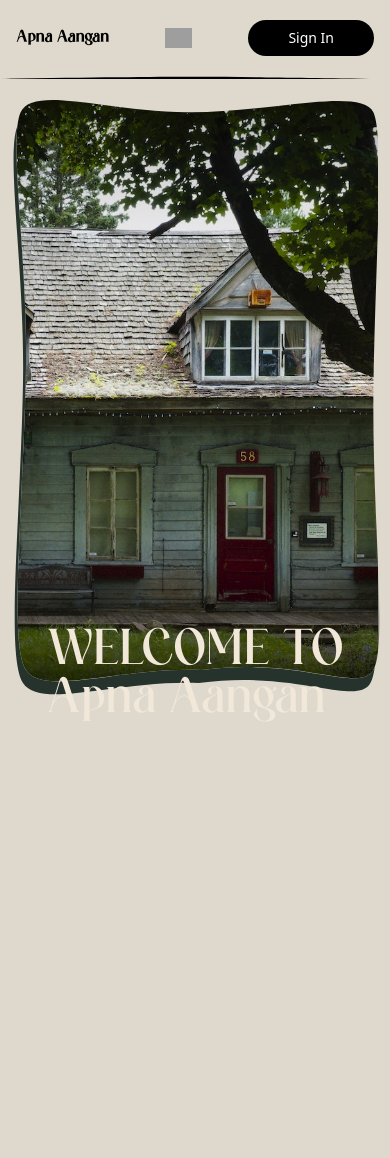
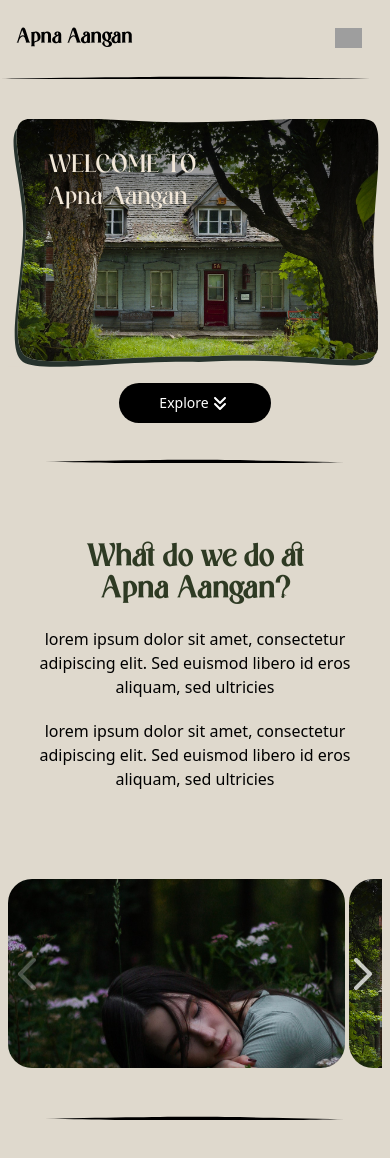
Before and after one commit to RAVANv2/Apna-Aangan, a React (Create React App) app in the folder Frontend/apna-aangan/: page / in a window 390 px wide. Before the commit the page ends 844 px from the top, so only its background shows below. Built offline with nearby package versions, Linux system fonts and the light colour scheme; grey boxes are pictures that could not be loaded.

Commit message:
Added the carousel and other content

```diff
--- a/Frontend/apna-aangan/src/components/Buttons.jsx
+++ b/Frontend/apna-aangan/src/components/Buttons.jsx
@@ -1,7 +1,7 @@
 export const BlackPillButton = ({ children, className, ...rest }) => {
   return (
     <button
-    className = {`lg:inline-block
+    className = {`lg:flex
       lg:ml-auto
       lg:mr-3
       py-2 px-10
--- a/Frontend/apna-aangan/src/components/FramedImage.jsx
+++ b/Frontend/apna-aangan/src/components/FramedImage.jsx
@@ -1,12 +1,13 @@
-const FramedImage = ({ src, alt, color, className, overlayB }) => {
+const FramedImage = ({ src, alt, color, className, overlayB, overlayT}) => {
   return (
     <div className={`framed-image ${className} relative`}>
       <img src={src} alt={alt} className="h-full w-full object-cover p-1" />
       {overlayB && <div className={`m-1 w-[99%] overlay absolute z-10 bottom-0 h-1/4 bg-gradient-to-t from-black/80 to-transparent`}></div>}
+      {overlayT && <div className={`m-1 w-[99%] overlay absolute z-10 top-0 h-3/5 bg-gradient-to-t to-black/50 from-transparent`}></div>}
       <img
         src={`images/frame-${color}.svg`}
         alt="frame"
-        className="absolute max-w-full max-h-full min-w-full min-h-full z-50 top-0 left-0"
+        className="absolute max-w-full max-h-full min-w-full min-h-full z-[11] top-0 left-0"
       />
     </div>
   );
--- a/Frontend/apna-aangan/src/navbar/Navbar.jsx
+++ b/Frontend/apna-aangan/src/navbar/Navbar.jsx
@@ -17,7 +17,7 @@
   return (
     <div>
       <nav className="navbar">
-        <div className="font-custom font-bold">Apna Aangan</div>
+        <div className="font-custom font-bold text-xl">Apna Aangan</div>
         <div className="lg:hidden">
           <button
             className="navbar-burger flex items-center p-3"
@@ -27,7 +27,7 @@
           </button>
         </div>
         <ul
-          className={`hidden absolute top-1/2 left-1/2 transform -translate-y-1/2 -translate-x-1/2 lg:flex lg:mx-auto lg:flex lg:items-center lg:w-auto lg:space-x-6 ${
+          className={`hidden absolute top-1/2 left-1/2 transform -translate-y-1/2 -translate-x-1/2 lg:flex lg:mx-auto lg:items-center lg:w-auto lg:space-x-6 ${
             menuOpen ? "" : "hidden"
           }`}
         >
@@ -38,7 +38,7 @@
           <Link>VOC's</Link>
           <Link>Contact Us</Link>
         </ul>
-        <a>
+        <a className="hidden lg:flex">
           <BlackPillButton>Sign In</BlackPillButton>
         </a>
       </nav>
@@ -49,7 +49,7 @@
         ></div>
         <nav className="fixed top-0 left-0 bottom-0 flex flex-col w-5/6 max-w-sm py-7 px-12 bg-theme-beige border-r overflow-y-auto">
           <div className="flex items-center mb-8">
-            <div className="mr-auto font-custom font-bold">Apna Aangan</div>
+            <div className="mr-auto font-custom font-bold text-xl">Apna Aangan</div>
             <button className="navbar-close" onClick={closeMenu}>
               <img src="./icons/close-icon.svg" alt="Close"></img>
             </button>
@@ -66,9 +66,6 @@
               <a>
                 <BlackPillButton>Sign In</BlackPillButton>
               </a>
-            <p className="my-4 text-xs text-center text-gray-400">
-              <span>Copyright © 2021</span>
-            </p>
           </div>
         </nav>
       </div>
--- /dev/null
+++ b/Frontend/apna-aangan/src/pages/home/CarouselSection.jsx
@@ -0,0 +1,137 @@
+import { useState, useRef, useEffect } from 'react';
+
+// Data
+import data from './carousel_data.json';
+
+const Carousel = () => {
+  const maxScrollWidth = useRef(0);
+  const [currentIndex, setCurrentIndex] = useState(0);
+  const carousel = useRef(null);
+
+  const movePrev = () => {
+    if (currentIndex > 0) {
+      setCurrentIndex((prevState) => prevState - 1);
+    }
+  };
+
+  const moveNext = () => {
+    if (
+      carousel.current !== null &&
+      carousel.current.offsetWidth * currentIndex <= maxScrollWidth.current
+    ) {
+      setCurrentIndex((prevState) => prevState + 1);
+    }
+  };
+
+  const isDisabled = (direction) => {
+    if (direction === 'prev') {
+      return currentIndex <= 0;
+    }
+
+    if (direction === 'next' && carousel.current !== null) {
+      return (
+        carousel.current.offsetWidth * currentIndex >= maxScrollWidth.current
+      );
+    }
+
+    return false;
+  };
+
+  useEffect(() => {
+    if (carousel !== null && carousel.current !== null) {
+      carousel.current.scrollLeft = carousel.current.offsetWidth * currentIndex;
+    }
+  }, [currentIndex]);
+
+  useEffect(() => {
+    maxScrollWidth.current = carousel.current
+      ? carousel.current.scrollWidth - carousel.current.offsetWidth
+      : 0;
+  }, []);
+
+  return (
+    <div className="carousel my-12 mx-auto">
+      <div className="relative overflow-hidden w-full mx-auto sm:w-[100%] md:w-[90%] lg:w-[80%]">
+        <div className="flex justify-between absolute top left w-full h-full">
+          <button
+            onClick={movePrev}
+            className="hover:bg-black/50 rounded-3xl text-white w-10 h-full text-center opacity-75 hover:opacity-100 disabled:opacity-25 disabled:cursor-not-allowed z-10 p-0 m-0 transition-all ease-in-out duration-300"
+            disabled={isDisabled('prev')}
+          >
+            <svg
+              xmlns="http://www.w3.org/2000/svg"
+              className="h-12 w-20 -ml-5"
+              fill="none"
+              viewBox="0 0 24 24"
+              stroke="currentColor"
+              strokeWidth={2}
+            >
+              <path
+                strokeLinecap="round"
+                strokeLinejoin="round"
+                d="M15 19l-7-7 7-7"
+              />
+            </svg>
+            <span className="sr-only">Prev</span>
+          </button>
+          <button
+            onClick={moveNext}
+            className="hover:bg-black/50 rounded-3xl text-white w-10 h-full text-center opacity-75 hover:opacity-100 disabled:opacity-25 disabled:cursor-not-allowed z-10 p-0 m-0 transition-all ease-in-out duration-300"
+            disabled={isDisabled('next')}
+          >
+            <svg
+              xmlns="http://www.w3.org/2000/svg"
+              className="h-12 w-20 -ml-5"
+              fill="none"
+              viewBox="0 0 24 24"
+              stroke="currentColor"
+              strokeWidth={2}
+            >
+              <path
+                strokeLinecap="round"
+                strokeLinejoin="round"
+                d="M9 5l7 7-7 7"
+              />
+            </svg>
+            <span className="sr-only">Next</span>
+          </button>
+        </div>
+        <div
+          ref={carousel}
+          className="carousel-container relative flex gap-1 overflow-hidden scroll-smooth snap-x snap-mandatory touch-pan-x z-0"
+        >
+          {data.resources.map((resource, index) => {
+            return (
+              <div
+                key={index}
+                className="carousel-item text-center relative min-w-[90%] h-auto snap-start"
+              >
+                <a
+                  href={resource.link}
+                  className="h-full w-full aspect-video block bg-origin-padding bg-left-top bg-cover bg-no-repeat z-0 rounded-3xl"
+                  style={{ backgroundImage: `url(${resource.imageUrl || ''})` }}
+                >
+                  <img
+                    src={resource.imageUrl || ''}
+                    alt={resource.title}
+                    className="w-full aspect-video hidden"
+                  />
+                </a>
+                <a
+                  href={resource.link}
+                  className="h-full w-full aspect-square block absolute top-0 left-0 transition-opacity duration-300 opacity-0 hover:opacity-100 bg-black/40 z-10 rounded-3xl"
+                >
+                  <h3 className="text-white py-6 px-3 mx-auto text-xl">
+                    {resource.title}
+                  </h3>
+                </a>
+              </div>
+            );
+          })}
+        </div>
+      </div>
+    </div>
+  );
+};
+
+export default Carousel;
--- a/Frontend/apna-aangan/src/pages/home/Hero.jsx
+++ b/Frontend/apna-aangan/src/pages/home/Hero.jsx
@@ -1,21 +1,25 @@
+import { BlackPillButton } from "../../components/Buttons";
 import FramedImage from "../../components/FramedImage";
 
 const Hero = () => {
   return (
-    <div className="hero flex flex-col justify-center items-center py-4">
-      <div className="relative">
+    <div className="hero relative flex flex-col justify-center items-center py-4">
+      <div className="relative flex justify-center">
         <FramedImage
           src="images/hero.jpeg"
           alt="hero"
           color="light"
-          className="h-[600px] w-auto"
-          overlayB
+          className="h-auto max-h-[75vh] w-full sm:w-[100%] md:w-[90%] lg:w-[80%]"
+          overlayT
         />
       </div>
-      <div className="hero_content absolute z-50 bottom-[120px]">
-        <h1 className="hero_title font-custom text-5xl text-theme-beige">
+      <div className="hero_content absolute w-full z-[12] top-[15%] pl-10 md:pl-[15%] lg:pl-[20%] xl:pl-[20%]">
+        <h1 className="hero_title font-custom lg:text-5xl md:text-3xl text-2xl text-theme-beige">
           WELCOME TO <br /> Apna Aangan
         </h1>
+      </div>
+      <div>
+        <BlackPillButton className="mt-4 flex flex-row items-center content-center text-theme-beige"><div>Explore</div> <img src="./icons/angles-down-solid.svg" alt="scroll" className="h-6 w-auto p-1"></img></BlackPillButton>
       </div>
     </div>
   );
--- a/Frontend/apna-aangan/src/pages/home/Home.jsx
+++ b/Frontend/apna-aangan/src/pages/home/Home.jsx
@@ -1,15 +1,31 @@
 import { Carousel } from "flowbite-react";
 import Hero from "./Hero";
+import CarouselSection from "./CarouselSection";
 
 const Home = () => {
   return (
-    <div className="md:px-10 px-2">
+    <div className="px-2 md:px-14 py-5">
+
       <Hero />
-      {/* <Carousel>
-        <img src="https://picsum.photos/800/300/?random" alt="image" />
-        <img src="https://picsum.photos/800/300/?random" alt="image" />
-        <img src="https://picsum.photos/800/300/?random" alt="image" />
-      </Carousel> */}
+
+      <img src="./icons/line.svg" alt="Line" className="w-[80%] h-[4px] mx-auto my-5" />
+
+      <div className="flex flex-col md:flex-row items-center py-10 gap-3 gap-y-5 mt-10 px-4 md:px-10 lg:px-24 text-center">
+        <h2 className="text-3xl md:text-4xl lg:text-5xl leading-8 font-semibold  text-theme-green font-custom md:w-2/4 md:order-2">
+          What do we do at <br/>Apna Aangan?
+        </h2>
+        <p className="md:w-1/4 md:order-1">
+          lorem ipsum dolor sit amet, consectetur adipiscing elit. Sed euismod libero id eros aliquam, sed ultricies
+        </p>
+        <p className="md:w-1/4 md:order-3">
+          lorem ipsum dolor sit amet, consectetur adipiscing elit. Sed euismod libero id eros aliquam, sed ultricies
+        </p>
+      </div>
+
+      <CarouselSection />
+
+      <img src="./icons/line.svg" alt="Line" className="w-[80%] h-[4px] mx-auto my-5" />
+
     </div>
   );
 };
--- /dev/null
+++ b/Frontend/apna-aangan/src/pages/home/carousel_data.json
@@ -0,0 +1,28 @@
+{
+  "resources": [
+    {
+      "title": "Find me on Twitter",
+      "imageUrl": "./images/hero.jpg"
+    },
+    {
+      "title": "Welcome to Ark Labs",
+      "imageUrl": "./images/hero.jpeg"
+    },
+    {
+      "title": "Some sort of third title",
+      "imageUrl": "./images/hero.jpg"
+    },
+    {
+      "title": "A personal site perhaps?",
+      "imageUrl": "./images/hero.jpeg"
+    },
+    {
+      "title": "Super item number five",
+      "imageUrl": "./images/hero.jpg"
+    },
+    {
+      "title": "Super item number six",
+      "imageUrl": "./images/hero.jpeg"
+    }
+  ]
+}
```
Also changed, not shown: Frontend/apna-aangan/public/icons/angles-down-solid.svg (added).
